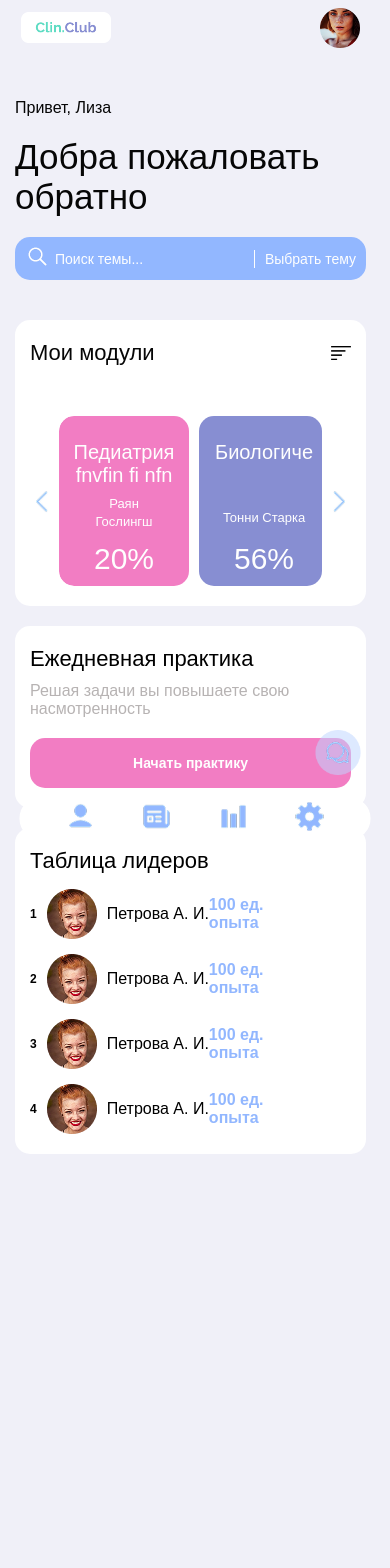
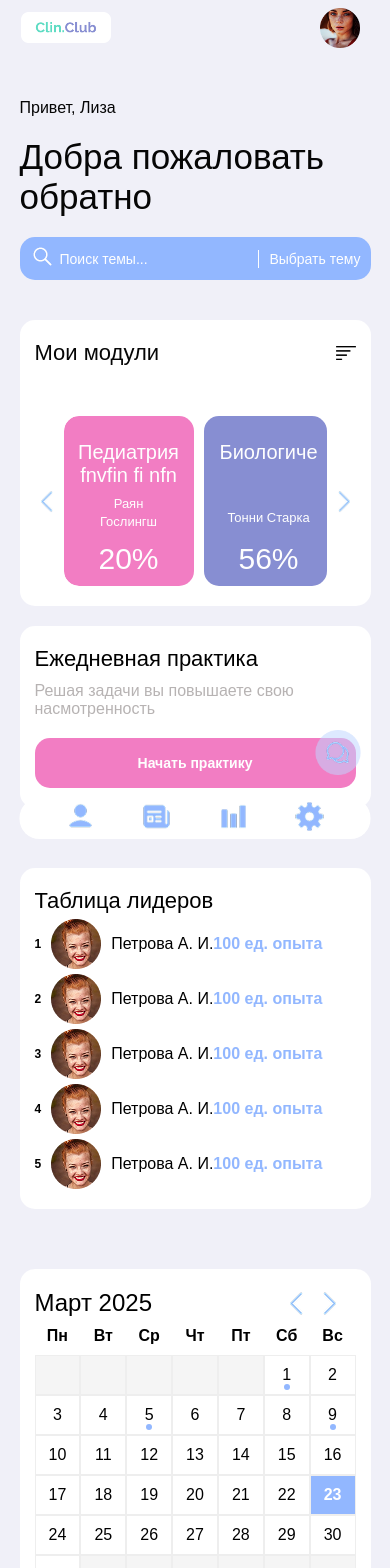
Before and after one commit to qqwerrtyz/clin-club, a Next.js app: page /portal in a window 390 px wide. Shown: the top 1568 px of the page. Before the commit the page ends 1154 px from the top, so only its background shows below. Built offline with nearby package versions, Linux system fonts and the light colour scheme.

Commit message:
full главная страца полностью адаптивная

```diff
--- a/src/app/portal/headerFooterCss/portalHeaderFooter.css
+++ b/src/app/portal/headerFooterCss/portalHeaderFooter.css
@@ -3,7 +3,7 @@
     height: 85vh;
 
     display: flex;
-    justify-content: space-between;
+    justify-content: center;
 }
 
 .portalContent {
@@ -104,7 +104,7 @@
     align-items: center;
     justify-content: center;
 
-    margin-left: 20px;
+    margin: 0 20px;
 
     border-radius: 20px;
 
--- a/src/app/portal/headerFooterCss/portalHeaderFooter.media.css
+++ b/src/app/portal/headerFooterCss/portalHeaderFooter.media.css
@@ -1,6 +1,11 @@
 @media screen and (max-width: 1024px) {
     .portalContent {
+
         margin: 0 20px;
+
+    }
+
+    .portalBody {
     }
     /* ==== Header ==== */
     .headerWrapper {
--- a/src/app/portal/page.jsx
+++ b/src/app/portal/page.jsx
@@ -6,6 +6,7 @@ import "./pageCss/page.media.css"
 import MyModules from "@/components/portal/main/MyModules"
 import EveryDayPractic from "@/components/portal/main/EveryDayPractic"
 import LeadersBoard from "@/components/portal/main/LeadersBoard"
+import Calendar from "@/components/portal/main/Calendar"
 
 
 export default function Portal() {
@@ -16,6 +17,7 @@ export default function Portal() {
             <MyModules />
             <EveryDayPractic />
             <LeadersBoard />
+            <Calendar />
         </div>
     )
 }
--- a/src/app/portal/pageCss/page.css
+++ b/src/app/portal/pageCss/page.css
@@ -393,7 +393,7 @@
     display: flex;
     align-items: center;
 
-    margin-top: 15px;
+    margin-top: 5px;
 }
 
 .leadersBoardPlaceAvatarNameWrapper {
@@ -435,3 +435,95 @@
     font-size: 16px;
     color: #92B7FF;
 }
+
+/* ==== Calendar ==== */
+
+
+.calendar {
+    width: 30%;
+
+    margin-top: 20px;
+
+    background-color: #fff;
+}
+
+.calendarHeader {
+    display: flex;
+    justify-content: space-between;
+}
+
+.calendarButtonsWrapper {
+    display: flex;
+    align-items: center;
+    padding: 0 10px;
+}
+
+.calendarHeadline {
+    margin: 0;
+
+    font-weight: 300;
+    text-transform: capitalize;
+}
+
+.navButton {
+    display: flex;
+    justify-content: center;
+    align-items: center;
+
+    padding: 0 10px;
+    background: none;
+    border: none;
+    cursor: pointer;
+}
+
+.navButton:hover {
+    background: #f0f0f0;
+}
+
+.calendarGrid {
+    display: grid;
+    grid-template-columns: repeat(7, 1fr);
+}
+
+.dayName {
+    text-align: center;
+    font-weight: bold;
+    padding: 10px;
+}
+
+.day {
+    text-align: center;
+    padding: 15px;
+    border: 1px solid #eee;
+    cursor: pointer;
+    transition: background 0.2s;
+}
+
+
+.today {
+    background: #92B7FF;
+    color: white;
+    font-weight: bold;
+}
+
+.otherMonth {
+    color: #999;
+    background: #f5f5f5;
+}
+
+.day {
+    position: relative;
+    text-align: center;
+    padding: 10px;
+    font-size: 16px;
+}
+
+.activeDot {
+    width: 6px;
+    height: 6px;
+    border-radius: 50%;
+    position: absolute;
+    bottom: 4px;
+    left: 50%;
+    transform: translateX(-50%);
+}
--- a/src/app/portal/pageCss/page.media.css
+++ b/src/app/portal/pageCss/page.media.css
@@ -2,6 +2,8 @@
     /* ==== Welcome ==== */
     .indexPortalWelcomWrapper {
         width: 100%;
+
+        margin-top: 60px;
     }
 
     .indexPortalHello {
@@ -46,7 +48,7 @@
     .myModulesWrapper {
         width: 55%;
 
-        margin-top: 20px;
+        margin-top: 60px;
     }
 
     .myModulesHeadlineAndSort {
@@ -71,7 +73,7 @@
     .everyDayPracticWrapper {
         width: 40%;
 
-        margin-top: 20px;
+        margin-top: 60px;
     }
 
     .everyDayPracticHeadline {
@@ -92,7 +94,9 @@
 
     /* ==== LeadersBoard ==== */
     .leadersBoardWrapper {
-        width: 55%;
+        width: 48%;
+
+        margin-top: 60px;
     }
 
     .leadersBoardHeadline {
@@ -109,12 +113,19 @@
     }
 
     .leadersBoardName {
-        font-size: 20px;
+        font-size: 18px;
     }
 
     .leadersBoardScore {
         font-size: 16px;
         font-weight: 600;
+    }
+
+    /* calendar */
+    .calendar {
+        width: 48%;
+
+        margin-top: 60px;
     }
 
 }
@@ -271,8 +282,20 @@
         margin: 0 10px;
     }
 
+    .leadersBoardScoreWrapper {
+        width: 40%;
+    }
+
     .leadersBoardScore,
     .leadersBoardName {
         font-size: 16px;
     }
+
+    /* calendar */
+
+    .calendar {
+        width: 100%;
+
+        margin-bottom: 70px;
+    }
 }
--- /dev/null
+++ b/src/components/portal/main/Calendar.jsx
@@ -0,0 +1,108 @@
+"use client";
+import { useState, useEffect } from "react";
+import {
+  format,
+  startOfMonth,
+  endOfMonth,
+  eachDayOfInterval,
+  isSameMonth,
+  isSameDay,
+  addMonths,
+  subMonths,
+} from "date-fns";
+import { ru } from "date-fns/locale";
+import Image from "next/image";
+
+import goLeft from "../../../../public/imgs/portal/main/goLeft.png"
+import goRight from "../../../../public/imgs/portal/main/goRight.png"
+
+const Calendar = () => {
+  const [currentDate, setCurrentDate] = useState(new Date());
+  const [activeDays, setActiveDays] = useState([1, 5, 9]);
+  const today = new Date();
+
+  // Пример запроса на получение активных дней при загрузке компонента или смене месяца
+
+
+  // Получаем все дни текущего месяца
+  const monthStart = startOfMonth(currentDate);
+  const monthEnd = endOfMonth(currentDate);
+  const daysInMonth = eachDayOfInterval({ start: monthStart, end: monthEnd });
+
+  // Получаем дни предыдущего месяца для заполнения сетки
+  const startWeekday = monthStart.getDay();
+  const prevMonthDays = Array.from({ length: startWeekday === 0 ? 6 : startWeekday - 1 })
+    .map((_, i) => subMonths(monthStart, 1).getDate() - i)
+    .reverse();
+
+  // Получаем дни следующего месяца для заполнения сетки
+  const endWeekday = monthEnd.getDay();
+  const nextMonthDays = Array.from({ length: endWeekday === 0 ? 0 : 7 - endWeekday })
+    .map((_, i) => i + 1);
+
+  // Форматируем заголовок
+  const header = format(currentDate, "LLLL yyyy", { locale: ru });
+
+  return (
+    <div className="divContainer calendar">
+      {/* Навигация по месяцам */}
+
+        <div className="calendarHeader">
+            <div className="calendarHeadlineWrapper">
+                <h2 className="calendarHeadline">{header}</h2>
+            </div>
+            <div className="calendarButtonsWrapper">
+                <button onClick={() => setCurrentDate(subMonths(currentDate, 1))} className="navButton">
+                    <Image src={goRight}/>
+                </button>
+                <button onClick={() => setCurrentDate(addMonths(currentDate, 1))} className="navButton">
+                    <Image src={goLeft}/>
+                </button>
+            </div>
+        </div>
+
+      <div className="calendarGrid">
+        {/* Дни недели */}
+        <div className="dayName">Пн</div>
+        <div className="dayName">Вт</div>
+        <div className="dayName">Ср</div>
+        <div className="dayName">Чт</div>
+        <div className="dayName">Пт</div>
+        <div className="dayName">Сб</div>
+        <div className="dayName">Вс</div>
+
+        {/* Дни предыдущего месяца */}
+        {prevMonthDays.map((day, i) => (
+          <div key={`prev-${i}`} className="day otherMonth"></div>
+        ))}
+
+        {/* Дни текущего месяца */}
+        {daysInMonth.map((date) => {
+          const day = date.getDate();
+          const isActive = activeDays.includes(day); // Проверка на активный день
+
+          return (
+            <div
+              key={date.toISOString()}
+              className={`day ${
+                isSameDay(date, today) ? "today" : ""
+              } ${
+                !isSameMonth(date, currentDate) ? "otherMonth" : ""
+              }`}
+            >
+              {format(date, "d")}
+              {isActive && <div className="blueBg activeDot"></div>} {/* Красная точка */}
+            </div>
+          );
+        })}
+
+        {/* Дни следующего месяца */}
+        {nextMonthDays.map((day, i) => (
+          <div key={`next-${i}`} className="day otherMonth"></div>
+        ))}
+      </div>
+    </div>
+  );
+};
+
+export default Calendar;
--- a/src/components/portal/main/LeadersBoard.jsx
+++ b/src/components/portal/main/LeadersBoard.jsx
@@ -27,6 +27,11 @@ export default function LeadersBoard() {
             score: 100
         },
 
+        {
+            avatar: "",
+            name: "Петрова А. И.",
+            score: 100
+        },
 
     ]
     return(
```
Also changed, not shown: package.json (+5 -4 lines), 1 other file (tests, documents, lock files or other folders).
